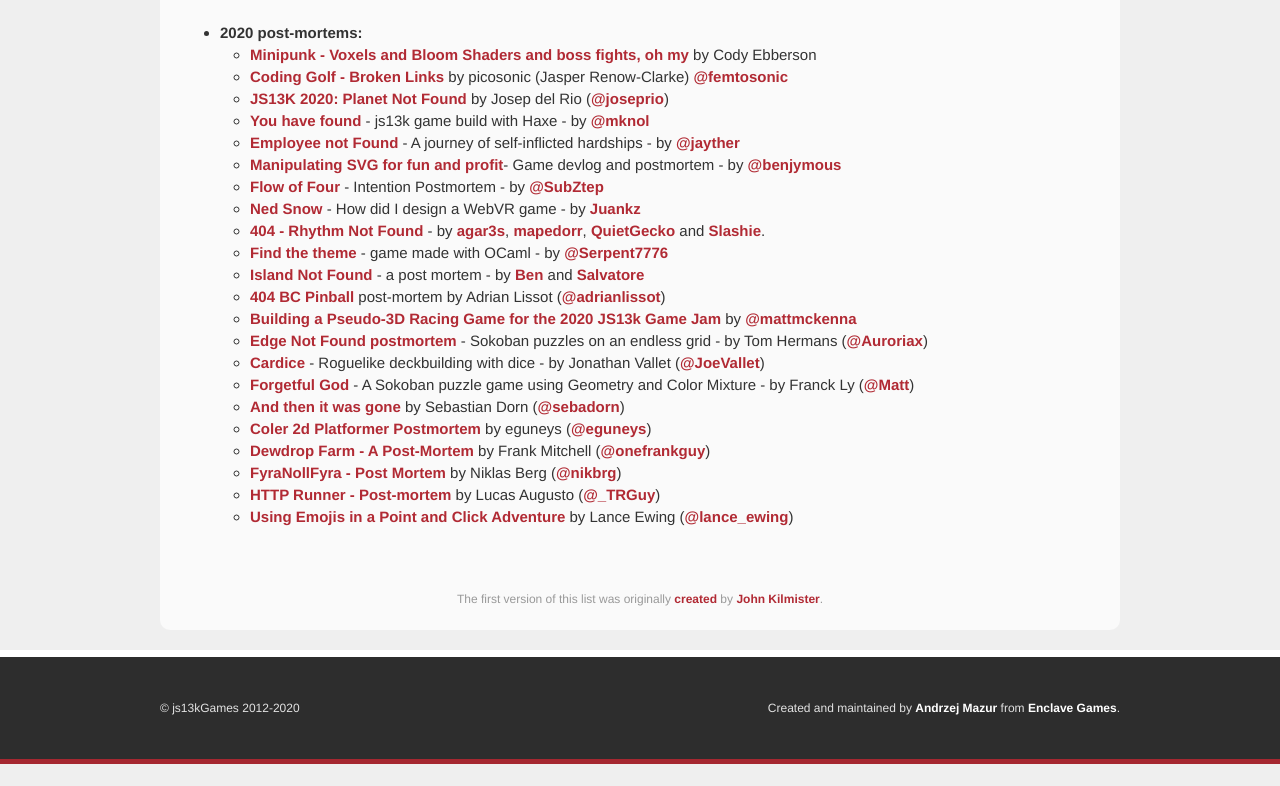
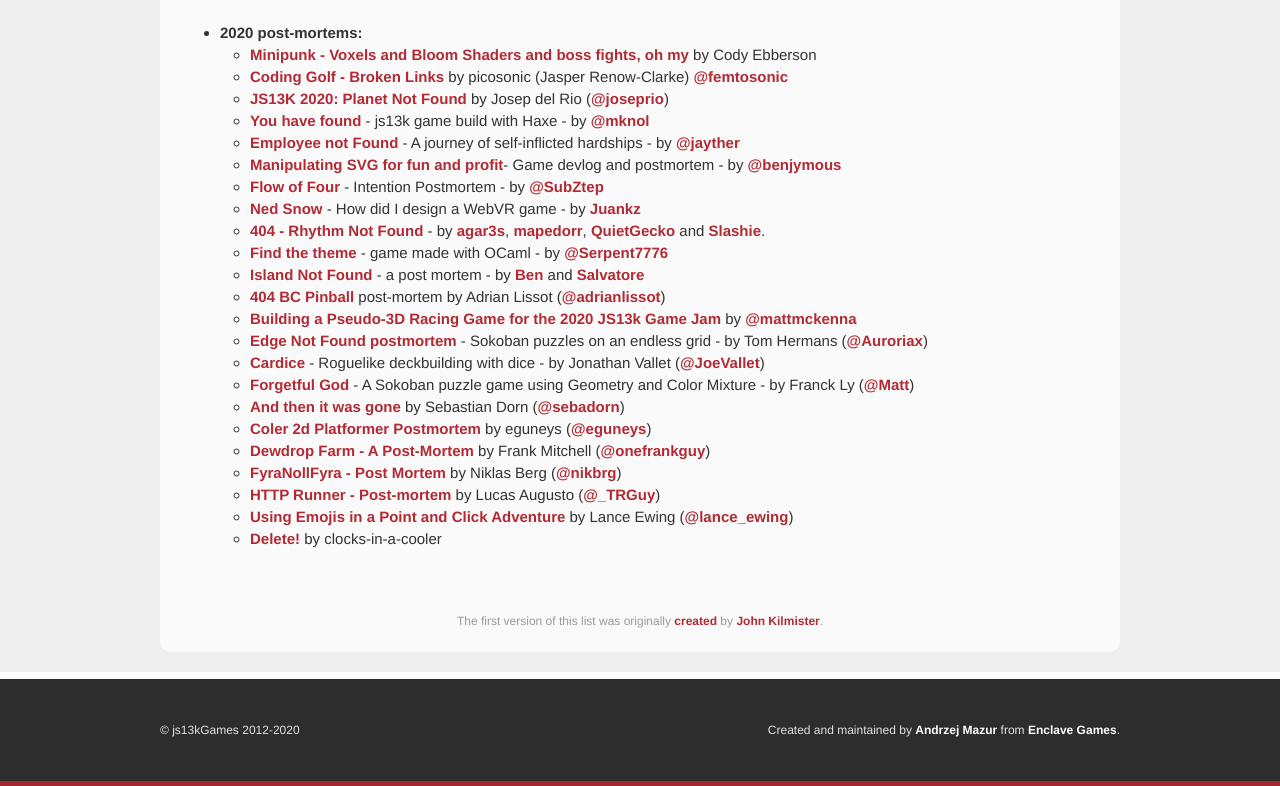
Before and after one commit to js13kGames/resources, a plain HTML site: page index.html in a window 1280 px wide. Shown: the part 6587-7373 px from the top of the page. Before the commit the page ends 7351 px from the top, so only its background shows below. Drawn offline with Linux system fonts and the light colour scheme.

Commit message:
added "Delete!" postmortem

```diff
--- a/index.html
+++ b/index.html
@@ -377,6 +377,7 @@
 				<li><a href="https://github.com/nkholski/fyranollfyra_js13k/blob/master/post-mortem.md">FyraNollFyra - Post Mortem</a> by Niklas Berg (<a href="https://twitter.com/nikbrg">@nikbrg</a>)</li>
 				<li><a href="https://github.com/lucasaug/http-runner-js13k-2020#post-mortem">HTTP Runner - Post-mortem</a> by Lucas Augusto (<a href="https://twitter.com/_TRGuy">@_TRGuy</a>)</li>
 				<li><a href="https://lanceewing.github.io/blog/js13k/2020/09/27/using-emojis-in-a-point-and-click-adventure-part-1.html">Using Emojis in a Point and Click Adventure</a> by Lance Ewing (<a href="https://twitter.com/lance_ewing">@lance_ewing</a>)</li>
+				<li><a href="https://github.com/Clocks-in-a-Cooler/daleet_js13k_2020/blob/master/postmortem.md">Delete!</a> by clocks-in-a-cooler</li>
 			</ul>
 		</li>
 	</ul>
```
